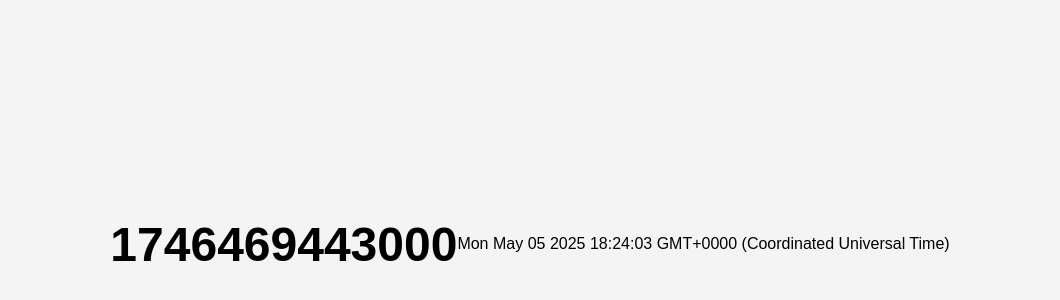
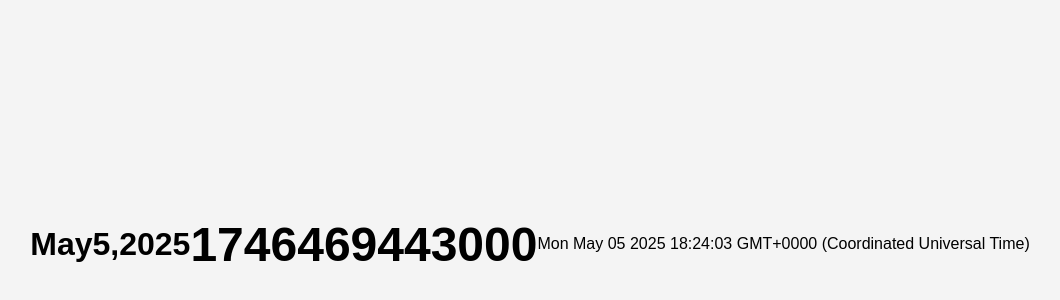
Before and after one commit to jesusluyo/page, a plain HTML site: page index.html in a window 1280 px wide. Shown: the part 156-456 px from the top of the page, without its empty margins (110-1170 px from the left). Drawn offline with Linux system fonts and the light colour scheme.

Commit message:
Update index.html

```diff
--- a/index.html
+++ b/index.html
@@ -21,6 +21,7 @@
   </style>
 </head>
 <body>
+  <h1>May5,2025</h1>
   <div class="timestamp" id="timestamp"></div>
 <div class="text" id="text"></div>
 
```
